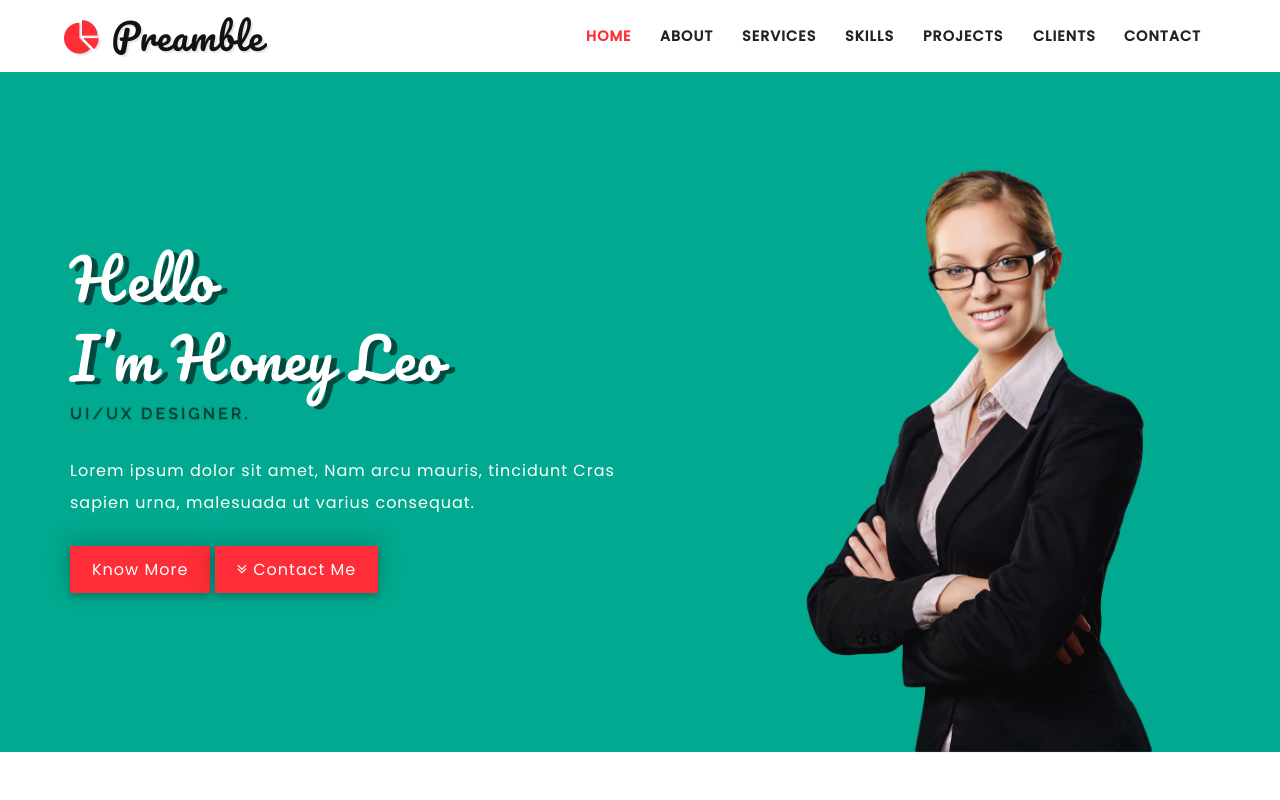
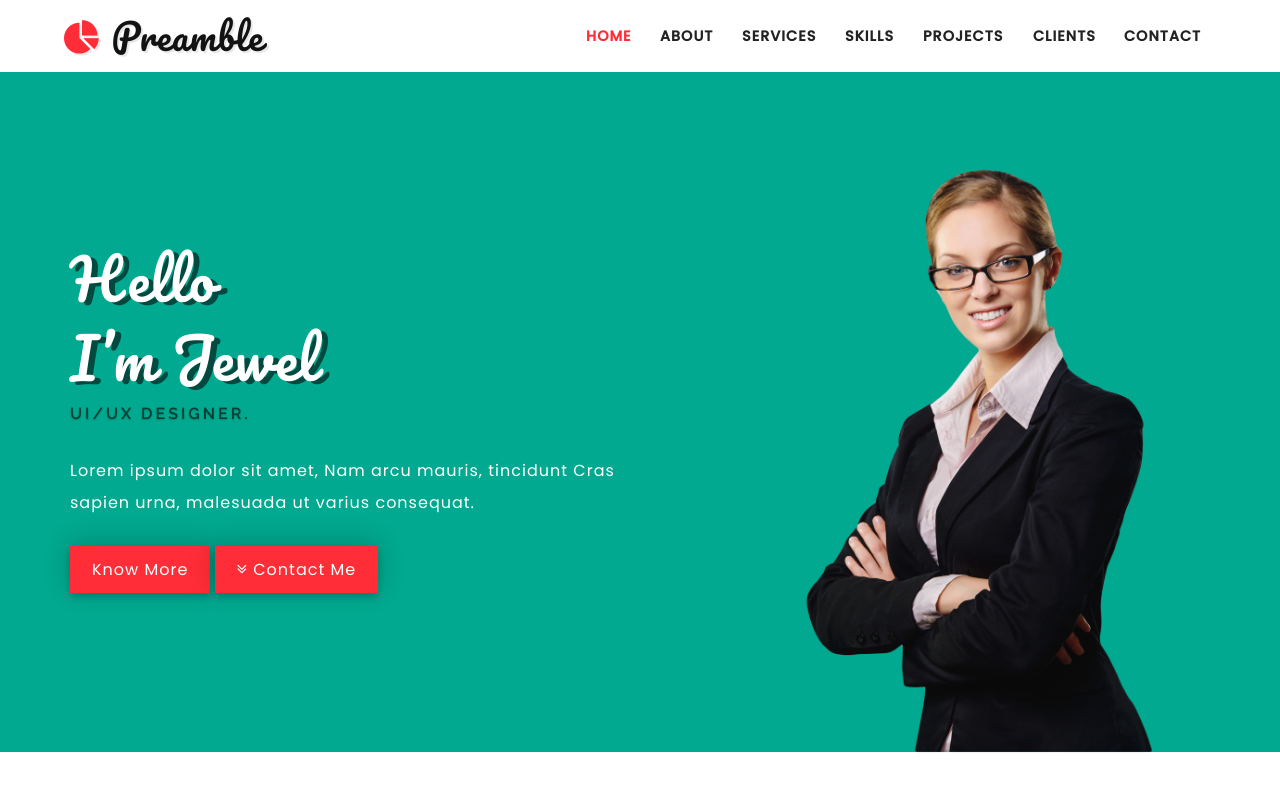
Before and after one commit to kingprecious/eloquent, a plain HTML site: page index.html in a window 1280 px wide. Shown: the top 800 px of the page. Drawn offline with Linux system fonts and the light colour scheme.

Commit message:
changed the name to Jewel

```diff
--- a/index.html
+++ b/index.html
@@ -71,7 +71,7 @@ Smartphone Compatible web template, free webdesigns for Nokia, Samsung, LG, Sony
 	<div class="banner" id="home">
 		<div class="container">
 			<div class="banner_info_w3ls_agile">
-				<h3><span>Hello</span> I’m Honey Leo</h3>
+				<h3><span>Hello</span> I’m Jewel</h3>
 				<h6>UI/UX Designer.</h6>
 				<p>Lorem ipsum dolor sit amet, Nam arcu mauris, tincidunt Cras sapien urna, malesuada ut varius consequat.</p>
 				<ul class="slide-up">
```
